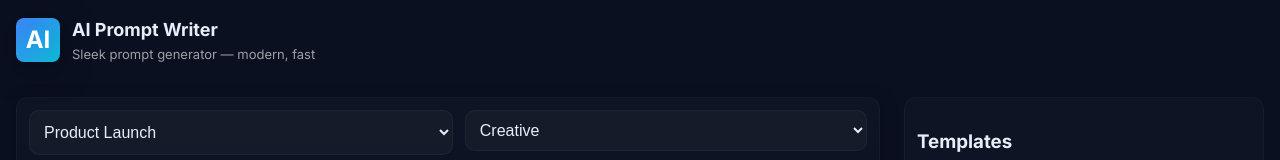
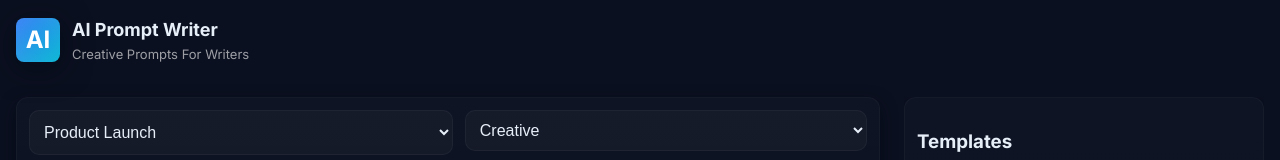
Before and after one commit to gabezigo/AiPromptGenerator, a React (Create React App) app: page / in a window 1280 px wide. Shown: the top 160 px of the page. Built offline with nearby package versions, Linux system fonts and the light colour scheme; the HTML template or start-up script is replaced by a standard one.

Commit message:
Update App.js

```diff
--- a/src/App.js
+++ b/src/App.js
@@ -330,7 +330,7 @@ export default function App() {
           <div className="logo">AI</div>
           <div>
             <div className="title">AI Prompt Writer</div>
-            <div className="subtitle">Sleek prompt generator — modern, fast</div>
+            <div className="subtitle">Creative Prompts For Writers</div>
           </div>
         </div>
       </header>
```
